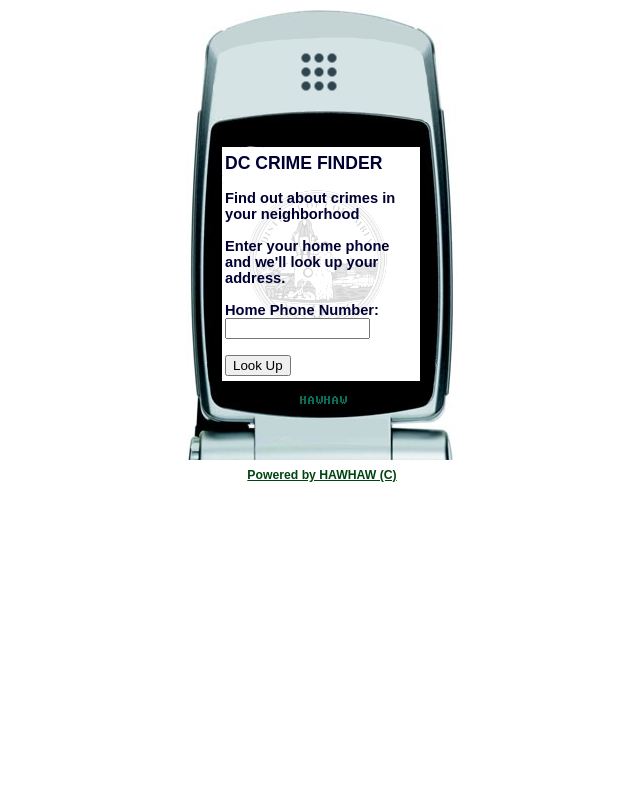
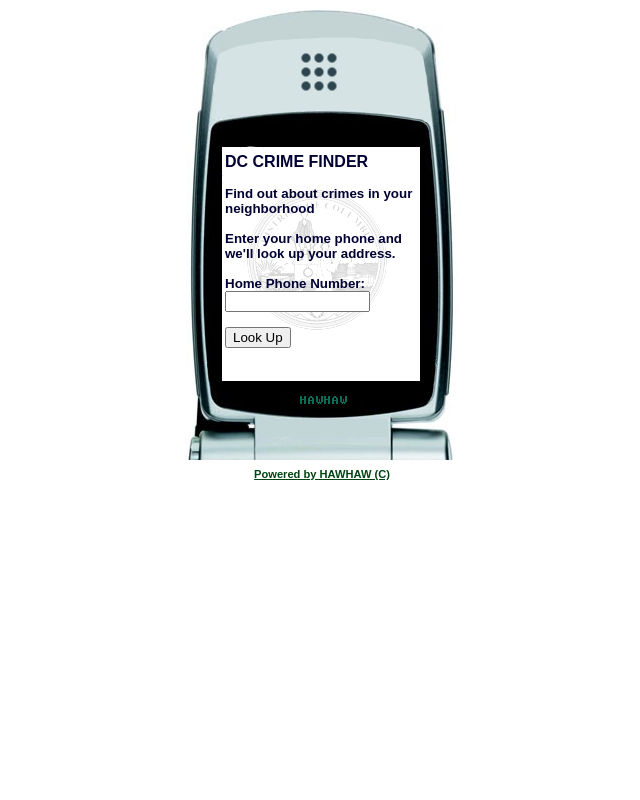
Before and after one commit to mheadd/dc-crime-locater, a PHP site: page /index.php in a window 1280 px wide. Shown: the whole page, without its empty margins (318-958 px from the left). Run offline with PHP 8.4, Linux system fonts and the light colour scheme.

Commit message:
Modified css file to reduce font size.

```diff
--- a/dc/css/skin.css
+++ b/dc/css/skin.css
@@ -6,7 +6,7 @@ body {
   margin: 1px;
   padding: 1px;
   color: 000033;
-  font-size:11pt;
+  font-size:10pt;
   font-weight: bold;
 }
 
```
